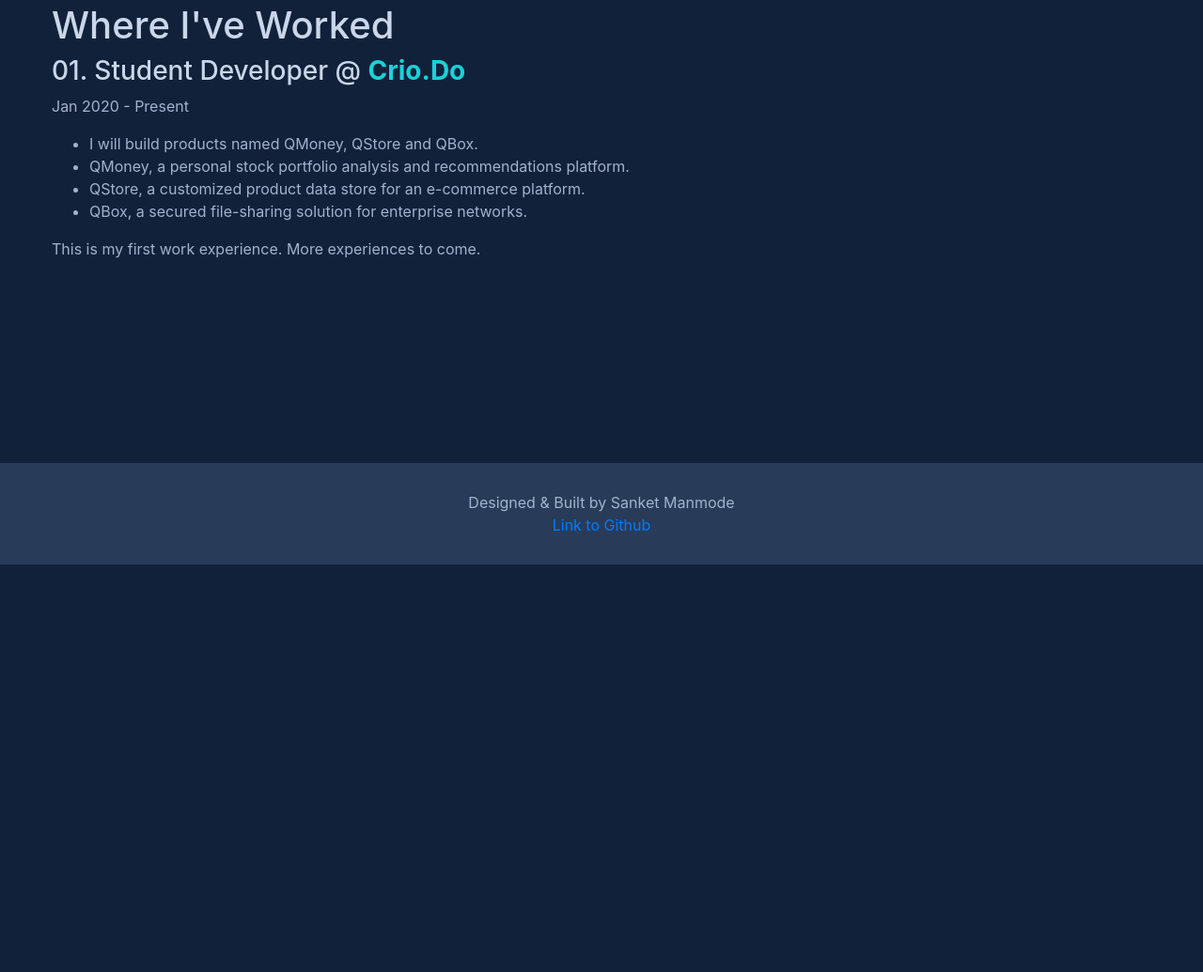
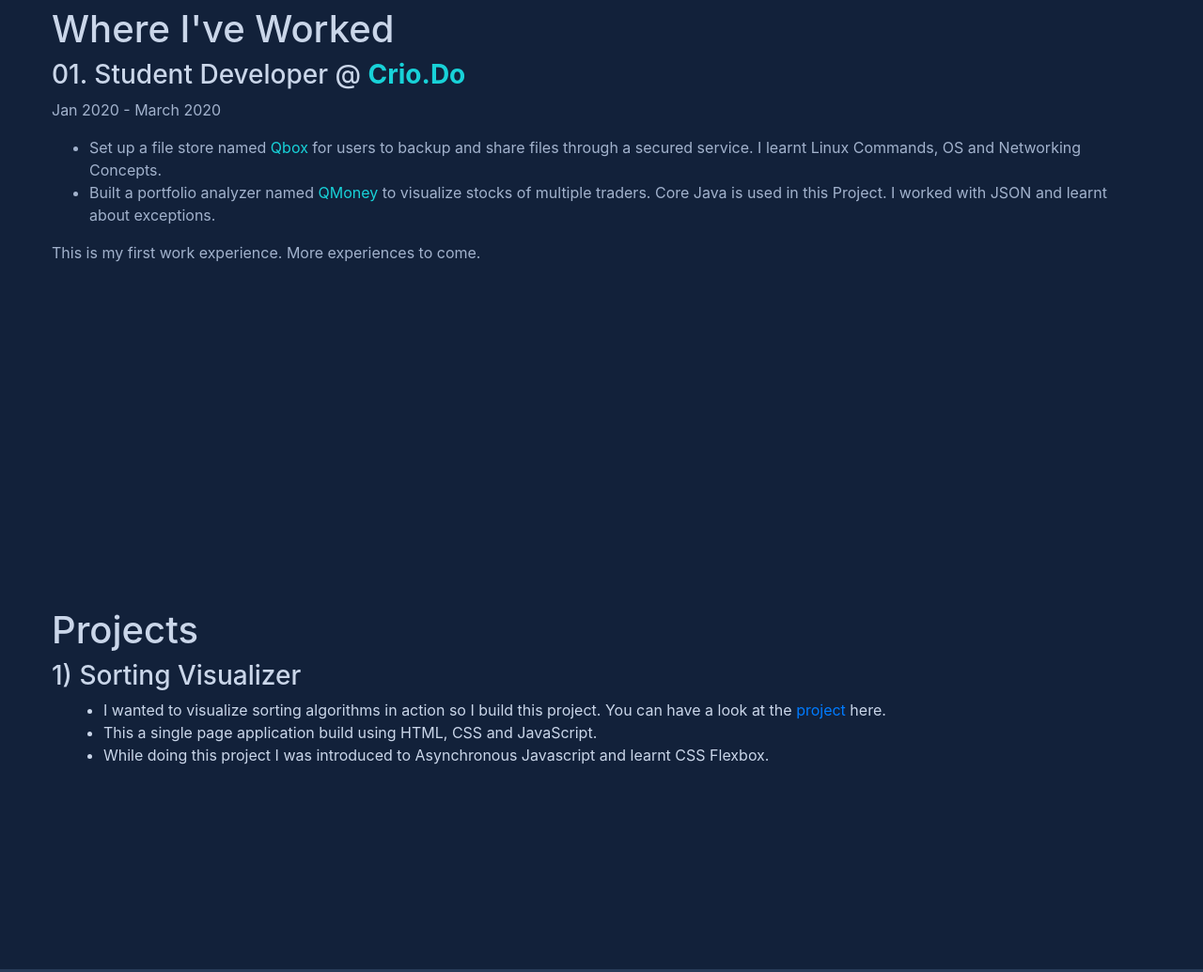
Before and after one commit to manmodesanket/my_website, a website: page index.html in a window 1280 px wide. Shown: the part 1649-2684 px from the top of the page at 94% size. Before the commit the page ends 2250 px from the top, so only its background shows below. Drawn offline with nearby package versions, Linux system fonts and the light colour scheme; files whose address does not match are found by name.

Commit message:
project addded

```diff
--- a/css/styles.css
+++ b/css/styles.css
@@ -1,74 +1,105 @@
 html {
-  scroll-behavior: smooth; }
+  scroll-behavior: smooth;
+}
 
 body {
-  background-color: rgba(16, 31, 56, 0.99); }
+  background-color: rgba(16, 31, 56, 0.99);
+}
 
 .navigation * {
   background-color: rgba(41, 61, 90, 0.99);
-  color: white; }
+  color: white;
+}
 
 .intro {
   color: white;
-  padding: 150px 0px 200px 0px; }
+  padding: 150px 0px 200px 0px;
+}
 
 .intro h1.name {
   font-size: 60px;
-  margin-bottom: 10px; }
+  margin-bottom: 10px;
+}
 
 h1 {
-  color: rgba(204, 217, 236, 0.99); }
+  color: rgba(204, 217, 236, 0.99);
+}
 
 h3 {
-  color: rgba(204, 217, 236, 0.99); }
+  color: rgba(204, 217, 236, 0.99);
+}
 
 .intro p.passion {
   color: rgba(157, 191, 245, 0.99);
   font-size: 60px;
-  margin-bottom: 10px; }
+  margin-bottom: 10px;
+}
 
 .intro p {
   color: rgba(164, 180, 206, 0.99);
-  margin-bottom: 10px; }
+  margin-bottom: 10px;
+}
 
 .intro .college {
-  margin-top: 50px; }
+  margin-top: 50px;
+}
+
 
 .profile_buttons {
-  margin-right: 15px; }
+  margin-right: 15px;
+}
 
 .social {
-  margin-top: 40px; }
+  margin-top: 40px;
+}
+
 
 .about {
   color: white;
-  padding: 150px 0px 200px 0px; }
+  padding: 150px 0px 200px 0px;
+}
 
 span {
-  color: rgba(24, 213, 219, 0.99); }
+  color: rgba(24, 213, 219, 0.99);
+}
 
 .about p {
-  color: rgba(164, 180, 206, 0.99); }
+  color: rgba(164, 180, 206, 0.99);
+}
 
 .about ul {
-  color: rgba(164, 180, 206, 0.99); }
+  color: rgba(164, 180, 206, 0.99);
+}
 
 .profile_image * {
   height: 380;
   width: 310;
-  margin-left: 50px; }
+  margin-left: 50px;
+}
 
 .work {
-  padding: 150px 0px 200px 0px; }
+  padding: 150px 0px 200px 0px;
+}
 
 .work span {
-  color: rgba(24, 213, 219, 0.99); }
+  color: rgba(24, 213, 219, 0.99);
+}
 
 .work .description {
-  color: rgba(164, 180, 206, 0.99); }
+  color: rgba(164, 180, 206, 0.99);
+}
+
+.projects{
+    padding: 150px 0px 200px 0px;
+}
+
+.projects > * {
+    color: rgba(204, 217, 236, 0.99);
+}
 
 .footer {
   padding: 30px;
   text-align: center;
   background-color: rgba(41, 61, 90, 0.99);
-  color: rgba(164, 180, 206, 0.99); }
+  color: rgba(164, 180, 206, 0.99);
+}
--- a/index.html
+++ b/index.html
@@ -34,6 +34,9 @@
                         </li>
                         <li class="nav-item">
                             <a class="nav-link" href="#work">Experience</a>
+                        </li>
+                        <li class="nav-item">
+                            <a class="nav-link" href="#projects">Projects</a>
                         </li>
                     </ul>
                 </div>
@@ -92,18 +95,19 @@
                 </div>
                 <div class="row">
                     <p>
-                        Hello! This is Sanket. Soon to be a Software Engineer.  I will be graduating from <span><b>MIT College of Engineering</b></span>, Pune,
-                        India in 2020 with a <span><b>Bachelor of Engineering Degree</b></span>. I am currently a student developer at Crio.Do. I want to be a
+                        Hello! This is Sanket. Soon to be a Software Engineer. I will be graduating from <span><b>MIT College of Engineering</b></span>, Pune,
+                        India in 2020 with a <span><b>Bachelor of Engineering Degree</b></span>. I want to be a
                         Web Developer.
                     </p>
                 </div>
                 <div class="row">
                     <p>
-                        I love Footabll. My favourite team is Manchester United (Yeah I know! Good days are coming. I hope.)
+                        I love Footabll. I really do. I can't really stress enough! What do I love the most again? Yeah, I thik you got it.
+                        I love football. My favourite team is Manchester United. And I have watched heroic amount of movies and tv shows.
                     </p>
                 </div>
                 <div class="row">
-                    <p>Here are a few technologies I've been working with recently:</p>
+                    <p>Here are a few technologies I am confortable with:</p>
                 </div>
                 <div class="row">
                     <div class="col-sm-3">
@@ -135,14 +139,18 @@
             <h3>01. Student Developer @ <span><b>Crio.Do</b></span></h3>
         </div>
         <div class="row description">
-            <p>Jan 2020 - Present</p>
+            <p>Jan 2020 - March 2020</p>
         </div>
         <div class="row description">
             <ul>
-                <li>I will build products named QMoney, QStore and QBox.</li>
-                <li>QMoney, a personal stock portfolio analysis and recommendations platform.</li>
-                <li>QStore, a customized product data store for an e-commerce platform.</li>
-                <li>QBox, a secured file-sharing solution for enterprise networks.</li>
+                <li>
+                    Set up a file store named <span>Qbox</span> for users to backup and share files through a secured service. I learnt Linux
+                    Commands, OS and Networking Concepts.
+                </li>
+                <li>
+                    Built a portfolio analyzer named <span>QMoney</span> to visualize stocks of multiple traders. Core Java is used in this Project.
+                    I worked with JSON and learnt about exceptions.
+                </li>
             </ul>
         </div>
         <div class="row description">
@@ -150,6 +158,23 @@
                 This is my first work experience. More experiences to come.
             </p>
         </div>
+    </div>
+    <div class="container projects" id="projects">
+       <div class=row><h1>Projects</h1></div>
+       <div class="row">
+            <h3>1) Sorting Visualizer</h3>
+       </div>
+       <ul>
+            <li>I wanted to visualize sorting algorithms in action so I build this project. You can have a look at the
+                <a href="https://sortingvisualizer1.netlify.app/" target="_blank">project</a> here.
+            </li>
+            <li>
+                This a single page application build using HTML, CSS and JavaScript.
+            </li>
+            <li>
+                While doing this project I was introduced to Asynchronous Javascript and learnt CSS Flexbox.
+            </li>
+        </ul>
     </div>
     <footer class="footer">
         <div class="row justify-content-md-center">
```
Also changed, not shown: dist/css/main.css, dist/index.html.
